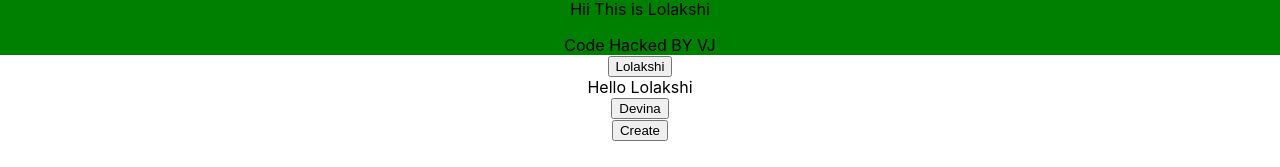
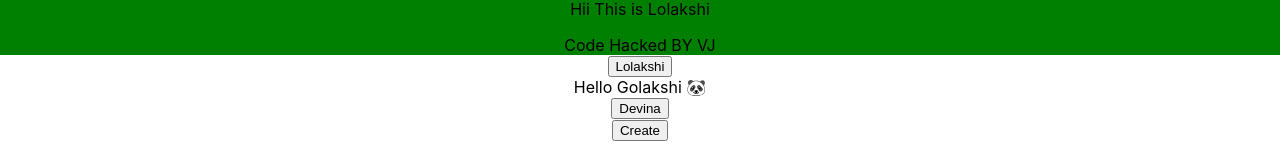
Before and after one commit to MeghaGowda1223456/Git-practice, a React (Create React App) app: page / in a window 1280 px wide. Shown: the part 281-448 px from the top of the page. Built offline with nearby package versions, Linux system fonts and the light colour scheme.

Commit message:
Changes in Lolakshi component

```diff
--- a/src/components/Lolakshi.js
+++ b/src/components/Lolakshi.js
@@ -15,7 +15,7 @@ function Lolakshi() {
     <div>
         <button onClick={displayGreeting}> Lolakshi</button>
 
-        <div>Hello Lolakshi</div>
+        <div>Hello Golakshi 🐼</div>
         <button onClick={greet}>Devina</button>
     </div>
 
```
